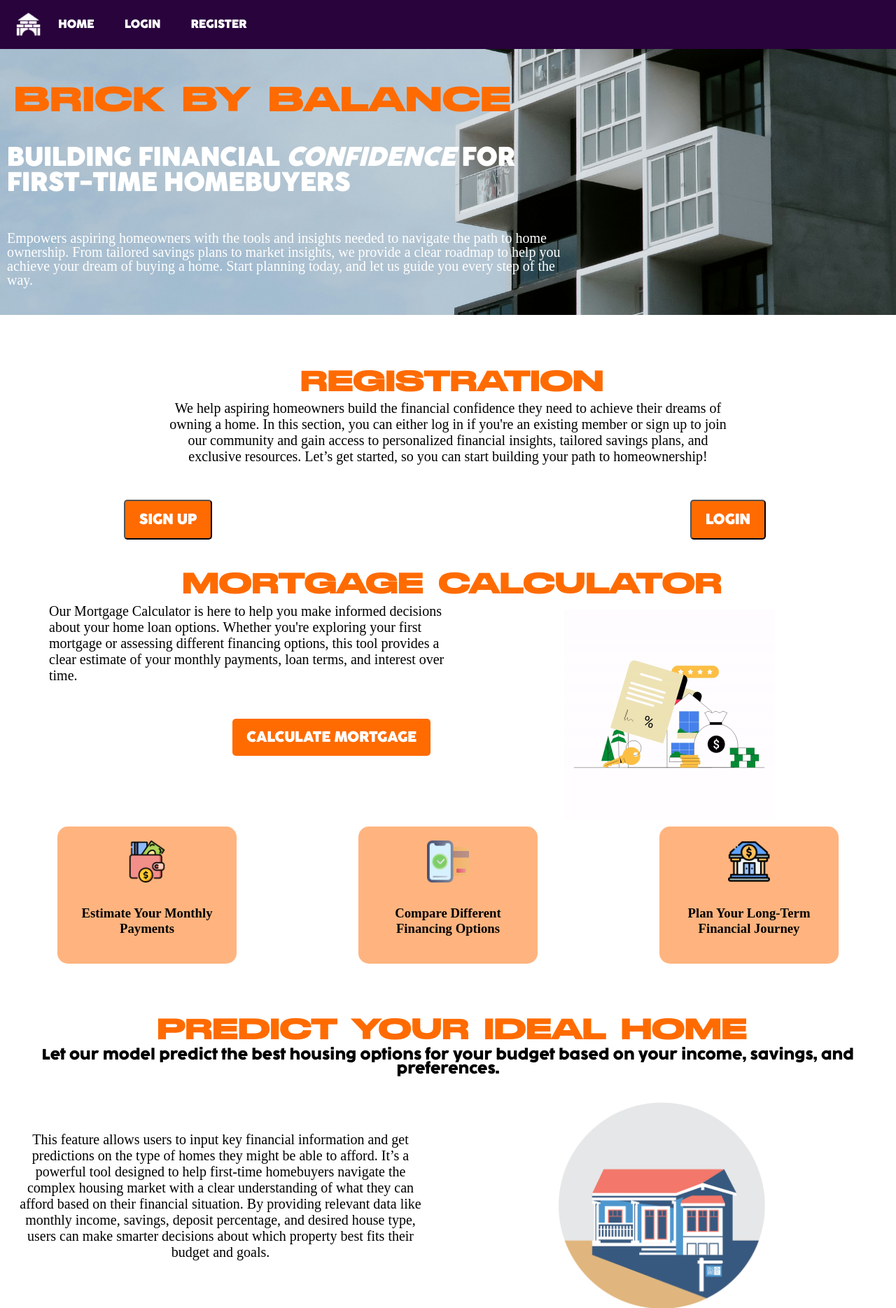
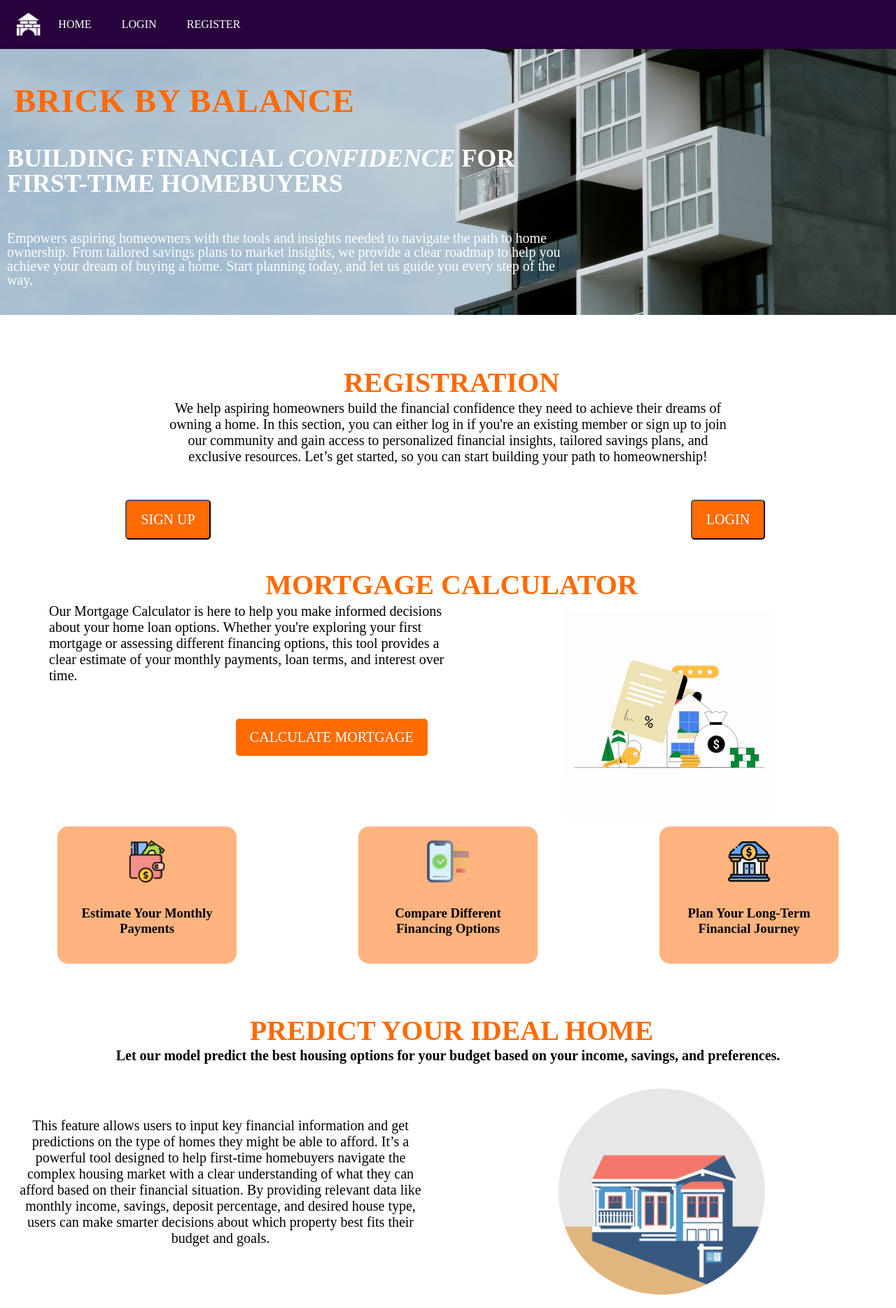
Before and after one commit to ujesh-sakariya/BrickByBalance, a Flask app: page / in a window 1280 px wide; the page is wider, and only the part inside the window is pictured. Shown: the top 1869 px of that part at 70% size. Run offline with Flask 3, Linux system fonts and the light colour scheme; some libraries are stand-ins or nearby versions.

Commit message:
font updated

```diff
--- a/static/style.css
+++ b/static/style.css
@@ -5,19 +5,9 @@ a {
   padding: 0;
 }
 
-@font-face {
-  font-family: StretchPro;
-  src: url(../static/StretchPro.otf) format("opentype");
-}
-
-@font-face {
-  font-family: Coco;
-  src: url(../static/Cocogoose-Pro-Bold-trial.ttf) format("opentype");
-}
-
 h1 {
   font-size: 40px;
-  font-family: "StretchPro";
+  font-family: "Arial, sans-serif";
   width: fit-content;
   color: #FF6B01;
   line-height: 1;
@@ -33,7 +23,7 @@ h2{
   line-height: 1;
   margin-top: 40px;
   color: black;
-  font-family: "Coco";
+  font-family: "Arial, sans-serif";
 }
 
 p{
@@ -46,7 +36,7 @@ p{
   justify-content: space-between;
   background-color: #28033c;
   color: white;
-  font-family: "Coco";
+  font-family: "Arial, sans-serif";
   padding: 10px;
   display: flex;
   align-items: center;
@@ -101,7 +91,7 @@ p{
 
 .header-text h1 {
   font-size: 47px;
-  font-family: "StretchPro";
+  font-family: "Arial, sans-serif";
   letter-spacing: 1px;
   max-width: 1000px;
   margin-bottom: 10px;
@@ -112,7 +102,7 @@ p{
   font-size: 36px;
   line-height: 1;
   color: white;
-  font-family: "Coco";
+  font-family: "Arial, sans-serif";
   /*margin-left: -150px;*/
 }
 
@@ -159,7 +149,7 @@ button[type="submit"] {
   background-color: #FF6B01; /* Choose a button color */
   border-radius: 5px;
   transition: background-color 0.3s ease;
-  font-family: "Coco";
+  font-family: "Arial, sans-serif";
 }
 
 .buttons-registration {
@@ -181,7 +171,7 @@ button[type="submit"] {
   background-color: #FF6B01; /* Choose a button color */
   border-radius: 5px;
   transition: background-color 0.3s ease;
-  font-family: "Coco";
+  font-family: "Arial, sans-serif";
 }
 
 #signup-button:hover, #login-button:hover, #mortgage-button:hover {
@@ -286,7 +276,7 @@ button[type="submit"] {
 
   .form-group {
     margin-bottom: 20px;
-    font-family: "Coco";
+    font-family: "Arial, sans-serif";
     text-align: left;
     display: flex;
     align-items: center;
@@ -297,11 +287,11 @@ button[type="submit"] {
     display: block;
     margin-bottom: 5px;
     margin-right: 5px;
-    font-family: "Coco";
+    font-family: "Arial, sans-serif";
   }
 
   input{
-    font-family: "Coco";
+    font-family: "Arial, sans-serif";
   }
 
   .form-control {
```
